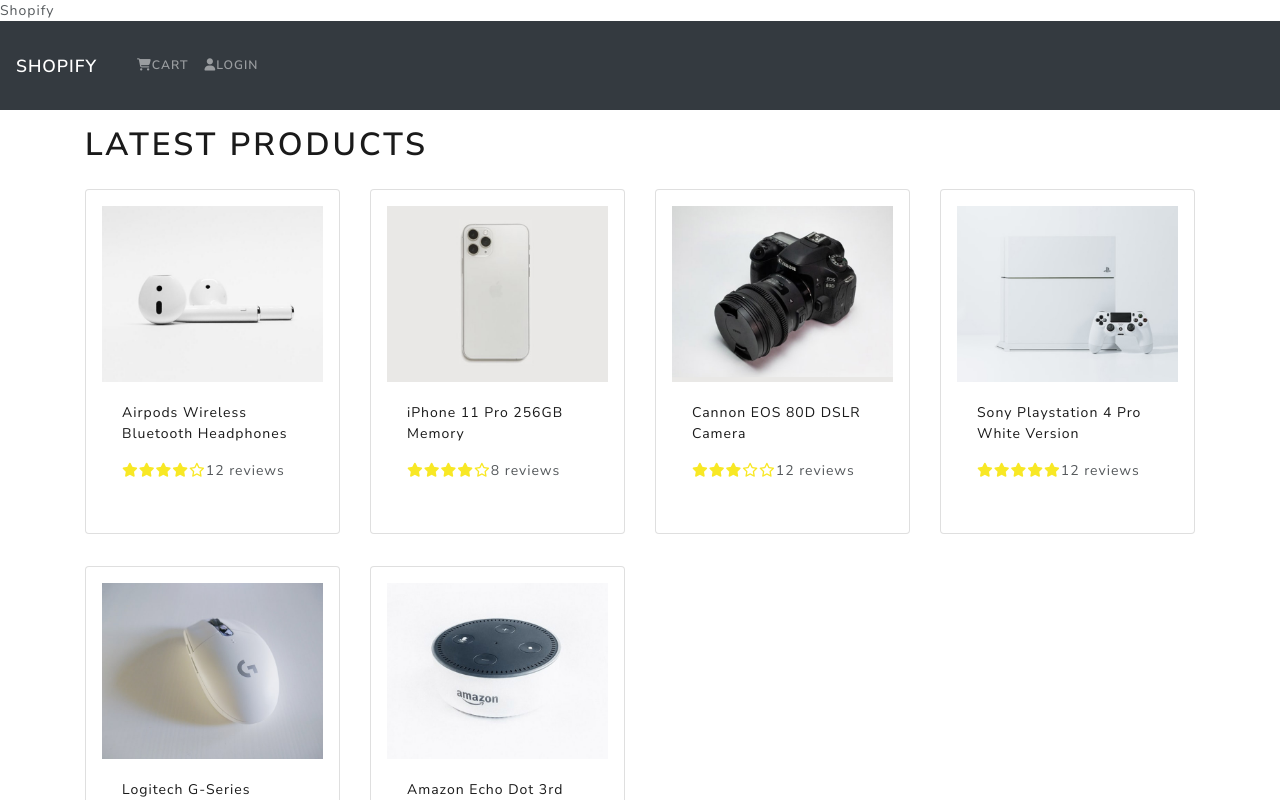
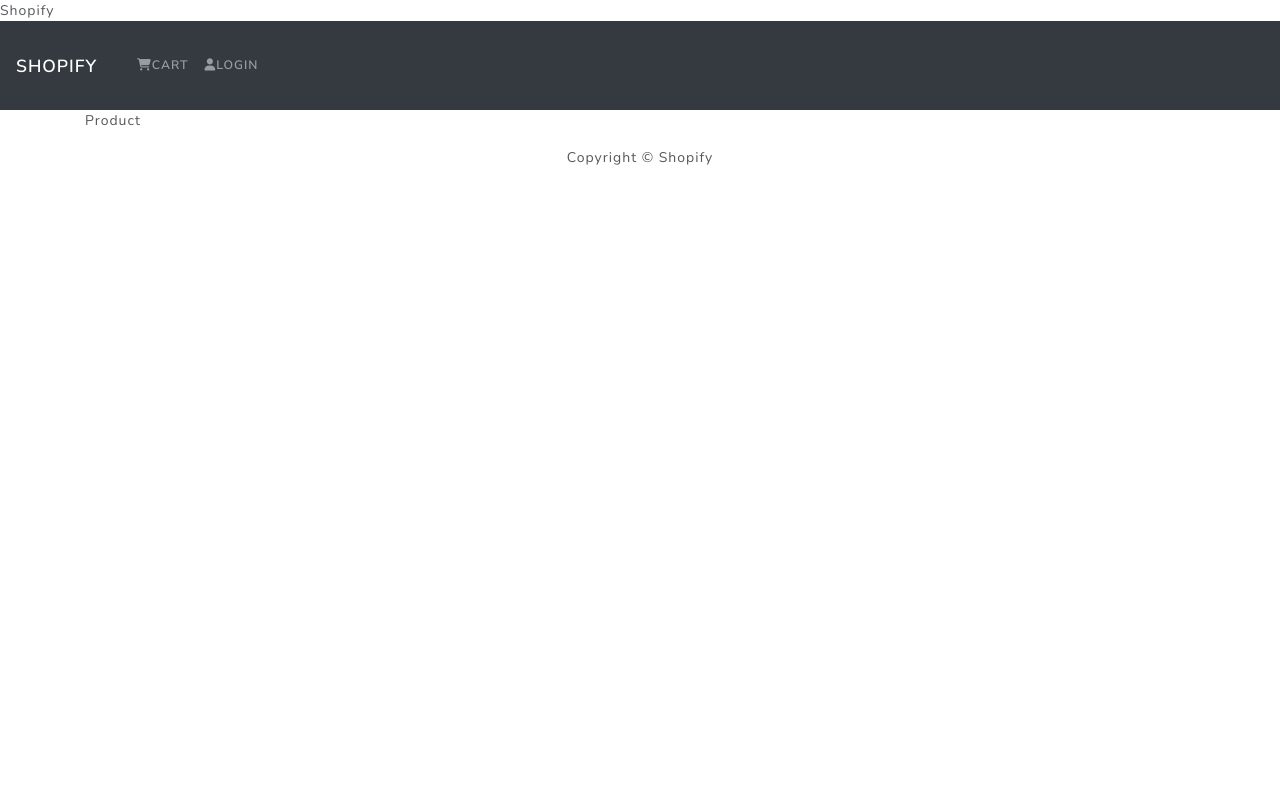
Before and after one commit to Mehedee-Hassan/e-commerce, a React (Create React App) app in the folder frontend/: page /product/1 in a window 1280 px wide. Shown: the top 800 px of the page. Built offline with nearby package versions, Linux system fonts and the light colour scheme.

Commit message:
correcting for reat v6

```diff
--- a/frontend/package.json
+++ b/frontend/package.json
@@ -9,6 +9,7 @@
     "react": "^18.3.1",
     "react-bootstrap": "^2.10.4",
     "react-dom": "^18.3.1",
+    "react-router-dom": "^6.24.1",
     "react-scripts": "^5.0.1",
     "web-vitals": "^2.1.4"
   },
--- a/frontend/src/App.js
+++ b/frontend/src/App.js
@@ -1,20 +1,22 @@
-import { Container } from 'react-bootstrap'
-
-import Header from './components/Header'
-import Footer from './components/Footer'
-import HomeScreen  from './screens/HomeScreen';
+import { Container } from 'react-bootstrap';
+import { BrowserRouter, Route, Routes } from 'react-router-dom';
+import Header from './components/Header';
+import Footer from './components/Footer';
+import HomeScreen from './screens/HomeScreen';
+import ProductScreen from './screens/ProductScreen';
 
 function App() {
   return (
-    <div>
-      <Header/>
-      <main className='py-3'>
-        <Container>
-          <HomeScreen/>
-        </Container>
-      </main>
-      <Footer></Footer>
-    </div>
+    <BrowserRouter>
+      <Header />
+      <Container>
+        <Routes>
+          <Route path="/" element={<HomeScreen />} exact />
+          <Route path="/product/:id" element={<ProductScreen />} />
+        </Routes>
+      </Container>
+      <Footer />
+    </BrowserRouter>
   );
 }
 
--- a/frontend/src/index.css
+++ b/frontend/src/index.css
@@ -1,3 +1,11 @@
 main{
     min-height: 80vh;
 }
+
+h3{
+    padding: 1rem 0;
+}
+
+.rating span{
+    margin:0.1 rem;
+}
--- /dev/null
+++ b/frontend/src/screens/ProductScreen.js
@@ -0,0 +1,11 @@
+import React from 'react'
+
+function ProductScreen() {
+  return (
+    <div>
+      Product
+    </div>
+  )
+}
+
+export default ProductScreen
```
Also changed, not shown: 1 other file (tests, documents, lock files or other folders).
